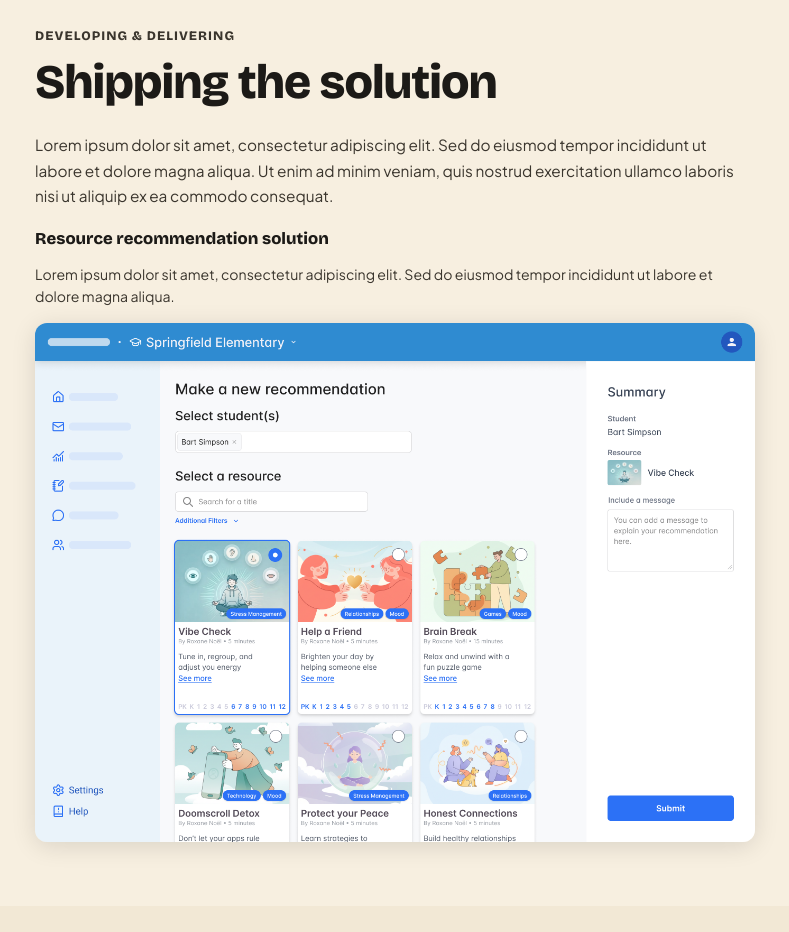
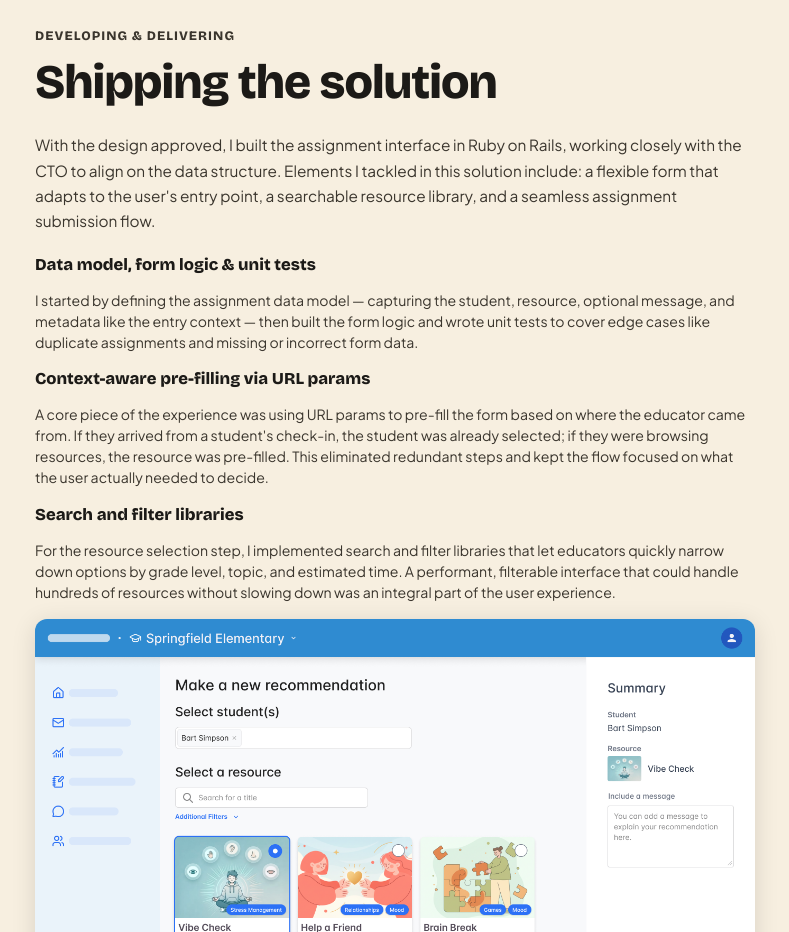
Before and after one commit to Roxanoel/portfolio26, a React (Vite) app: page /work/mental-health-resource-assignment in a window 1280 px wide. Shown: the part 6480-7412 px from the top of the page, without its empty margins (245-1034 px from the left). Built offline with nearby package versions, Linux system fonts and the light colour scheme.

Commit message:
Update MentalHealthResourceAssignment.jsx
Delivering copy

```diff
--- a/src/pages/projects/MentalHealthResourceAssignment.jsx
+++ b/src/pages/projects/MentalHealthResourceAssignment.jsx
@@ -238,19 +238,44 @@ export function MentalHealthResourceAssignment() {
           <h2 className={slideStyles.title}>Shipping the solution</h2>
         </hgroup>
         <p className={slideStyles.body}>
-          Lorem ipsum dolor sit amet, consectetur adipiscing elit. Sed do
-          eiusmod tempor incididunt ut labore et dolore magna aliqua. Ut enim ad
-          minim veniam, quis nostrud exercitation ullamco laboris nisi ut
-          aliquip ex ea commodo consequat.
+          With the design approved, I built the assignment interface in Ruby on
+          Rails, working closely with the CTO to align on the data structure.
+          Elements I tackled in this solution include: a flexible form that
+          adapts to the user's entry point, a searchable resource library, and a
+          seamless assignment submission flow.
         </p>
         <br />
         <div className={slideStyles.contentBody}>
           <h3 className={slideStyles.contentHeading}>
-            Resource recommendation solution
+            Data model, form logic & unit tests
           </h3>
           <p className={slideStyles.contentParagraph}>
-            Lorem ipsum dolor sit amet, consectetur adipiscing elit. Sed do
-            eiusmod tempor incididunt ut labore et dolore magna aliqua.
+            I started by defining the assignment data model — capturing the
+            student, resource, optional message, and metadata like the entry
+            context — then built the form logic and wrote unit tests to cover
+            edge cases like duplicate assignments and missing or incorrect form
+            data.
+          </p>
+          <h3 className={slideStyles.contentHeading}>
+            Context-aware pre-filling via URL params
+          </h3>
+          <p className={slideStyles.contentParagraph}>
+            A core piece of the experience was using URL params to pre-fill the
+            form based on where the educator came from. If they arrived from a
+            student's check-in, the student was already selected; if they were
+            browsing resources, the resource was pre-filled. This eliminated
+            redundant steps and kept the flow focused on what the user actually
+            needed to decide.
+          </p>
+          <h3 className={slideStyles.contentHeading}>
+            Search and filter libraries
+          </h3>
+          <p className={slideStyles.contentParagraph}>
+            For the resource selection step, I implemented search and filter
+            libraries that let educators quickly narrow down options by grade
+            level, topic, and estimated time. A performant, filterable interface
+            that could handle hundreds of resources without slowing down was an
+            integral part of the user experience.
           </p>
           <CaseStudyImage
             src={solutionResourceRecommendation}
```
